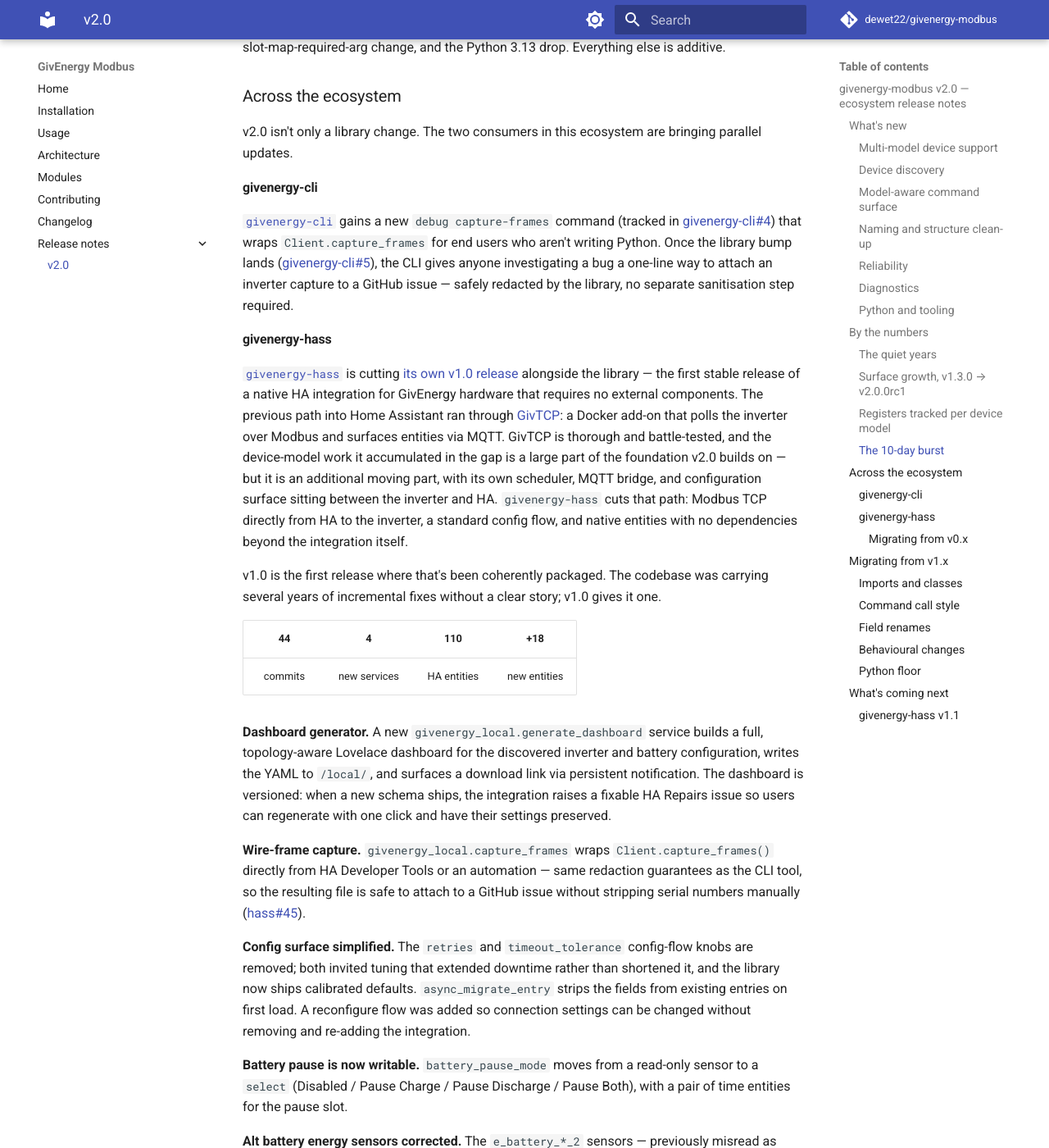
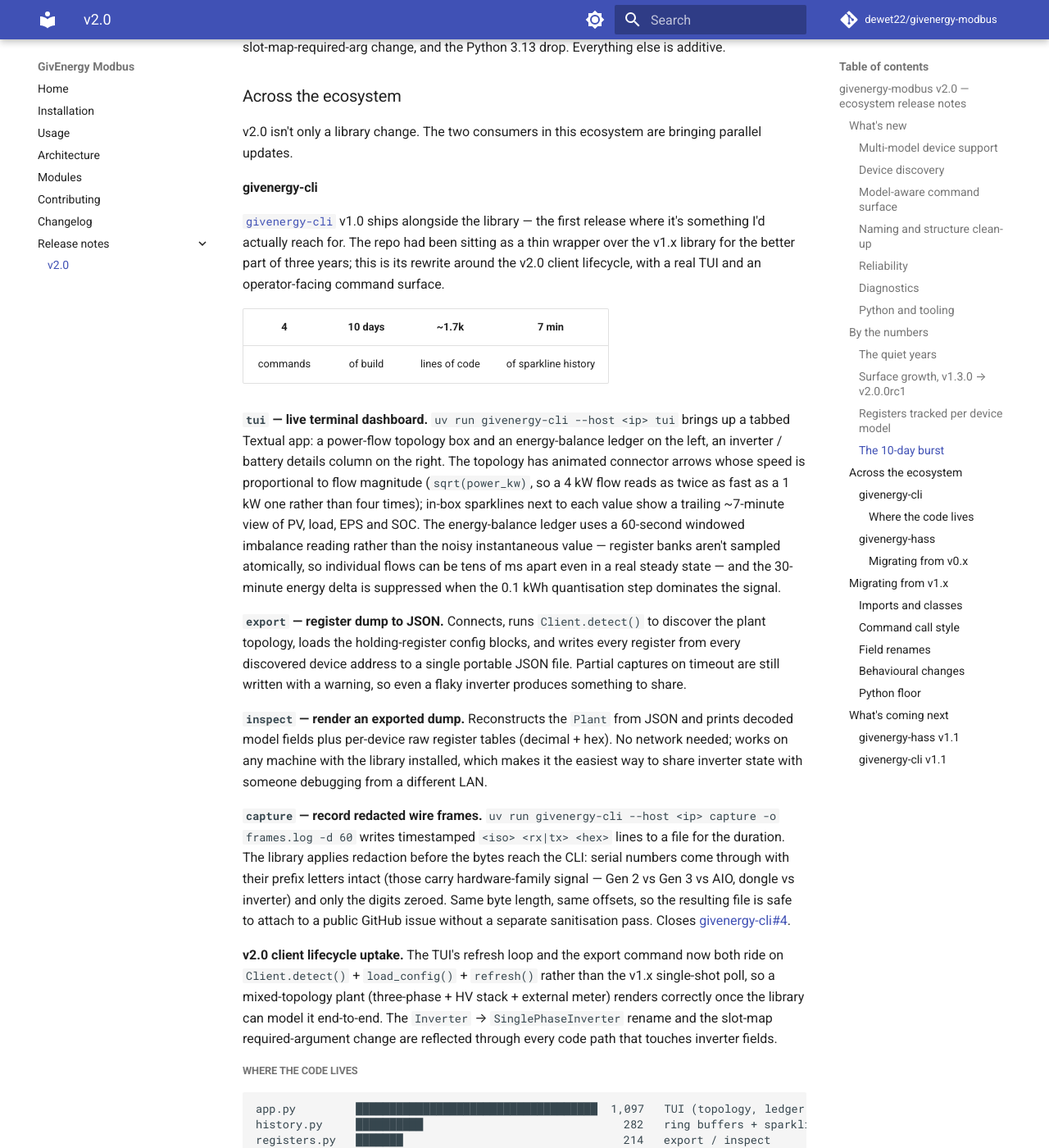
Before and after one commit to dewet22/givenergy-modbus, an MkDocs documentation site: the page built from docs/release-notes/v2.0.md, in a window 1280 px wide and 1400 px high, scrolled down 4565 px. Shown: the whole window at 82% size. Built offline with MkDocs 1.6.1 and Material for MkDocs 9.7.7, drawn with Linux system fonts in a browser that asks for light colours; comment, search, counter and statistics services are not loaded; some of the changed text lies outside the part shown.

Commit message:
docs: enrich cli section of v2.0 release notes with v1.0 ecosystem story
Replaces the one-paragraph cli stub with a fuller section mirroring the
hass section's structure:

- Opening framing positioning cli v1.0 as the operator-facing companion
  to the v2.0 library — the repo had been a thin wrapper for three years
  and this is its rewrite around the v2.0 client lifecycle.
- Hero block (4 commands / 10 days / ~1.7k LOC / 7 min sparkline history).
- Bolded-heading paragraphs for each of the four commands: tui, export,
  inspect, capture. The `capture` command closes givenergy-cli#4, which
  the cli agent implemented alongside the release notes work.
- A "v2.0 client lifecycle uptake" note covering the detect/load_config/
  refresh migration and the SinglePhaseInverter rename flow-through.
- A "Where the code lives" Unicode-bar chart breaking down the 1.7k LOC
  by module — same pattern as the modbus-side per-device register chart.

Adds `### givenergy-cli v1.1` under "What's coming next", mirroring the
existing hass v1.1 subsection.

Content authored by the cli-side agent; reflects what landed across
e84eb2c, f5b17cd, 832686d on the givenergy-cli v1.0 branch.

Changelog: Maintenance

````diff
--- a/docs/release-notes/v2.0.md
+++ b/docs/release-notes/v2.0.md
@@ -125,7 +125,33 @@
 
 ### givenergy-cli
 
-[`givenergy-cli`](https://github.com/dewet22/givenergy-cli) gains a new `debug capture-frames` command (tracked in [givenergy-cli#4](https://github.com/dewet22/givenergy-cli/issues/4)) that wraps `Client.capture_frames` for end users who aren't writing Python. Once the library bump lands ([givenergy-cli#5](https://github.com/dewet22/givenergy-cli/pull/5)), the CLI gives anyone investigating a bug a one-line way to attach an inverter capture to a GitHub issue — safely redacted by the library, no separate sanitisation step required.
+[`givenergy-cli`](https://github.com/dewet22/givenergy-cli) v1.0 ships alongside the library — the first release where it's something I'd actually reach for. The repo had been sitting as a thin wrapper over the v1.x library for the better part of three years; this is its rewrite around the v2.0 client lifecycle, with a real TUI and an operator-facing command surface.
+
+| 4 | 10 days | ~1.7k | 7 min |
+|:--:|:--:|:--:|:--:|
+| commands | of build | lines of code | of sparkline history |
+
+**`tui` — live terminal dashboard.** `uv run givenergy-cli --host <ip> tui` brings up a tabbed Textual app: a power-flow topology box and an energy-balance ledger on the left, an inverter / battery details column on the right. The topology has animated connector arrows whose speed is proportional to flow magnitude (`sqrt(power_kw)`, so a 4 kW flow reads as twice as fast as a 1 kW one rather than four times); in-box sparklines next to each value show a trailing ~7-minute view of PV, load, EPS and SOC. The energy-balance ledger uses a 60-second windowed imbalance reading rather than the noisy instantaneous value — register banks aren't sampled atomically, so individual flows can be tens of ms apart even in a real steady state — and the 30-minute energy delta is suppressed when the 0.1 kWh quantisation step dominates the signal.
+
+**`export` — register dump to JSON.** Connects, runs `Client.detect()` to discover the plant topology, loads the holding-register config blocks, and writes every register from every discovered device address to a single portable JSON file. Partial captures on timeout are still written with a warning, so even a flaky inverter produces something to share.
+
+**`inspect` — render an exported dump.** Reconstructs the `Plant` from JSON and prints decoded model fields plus per-device raw register tables (decimal + hex). No network needed; works on any machine with the library installed, which makes it the easiest way to share inverter state with someone debugging from a different LAN.
+
+**`capture` — record redacted wire frames.** `uv run givenergy-cli --host <ip> capture -o frames.log -d 60` writes timestamped `<iso> <rx|tx> <hex>` lines to a file for the duration. The library applies redaction before the bytes reach the CLI: serial numbers come through with their prefix letters intact (those carry hardware-family signal — Gen 2 vs Gen 3 vs AIO, dongle vs inverter) and only the digits zeroed. Same byte length, same offsets, so the resulting file is safe to attach to a public GitHub issue without a separate sanitisation pass. Closes [givenergy-cli#4](https://github.com/dewet22/givenergy-cli/issues/4).
+
+**v2.0 client lifecycle uptake.** The TUI's refresh loop and the export command now both ride on `Client.detect()` + `load_config()` + `refresh()` rather than the v1.x single-shot poll, so a mixed-topology plant (three-phase + HV stack + external meter) renders correctly once the library can model it end-to-end. The `Inverter` → `SinglePhaseInverter` rename and the slot-map required-argument change are reflected through every code path that touches inverter fields.
+
+#### Where the code lives
+
+```text
+app.py         ████████████████████████████████████  1,097   TUI (topology, ledger, panels)
+history.py     ██████████                              282   ring buffers + sparkline
+registers.py   ███████                                 214   export / inspect
+__main__.py    ████                                    120   typer wiring
+capture.py     ██                                       43   wire-frame logger
+```
+
+Most of the line count is the TUI's compositional plumbing — the power-flow box alone is ~400 lines because it pre-renders every row with per-cell colour spans rather than letting Rich format on the fly. That's the difference between a 7 Hz redraw feeling smooth and seeing connector arrows stutter.
 
 ### givenergy-hass
 
@@ -225,9 +251,11 @@
 - The computed-property facade unifying the battery-energy `_alt` sources behind canonical `e_battery_charge_total` / `e_battery_discharge_total` attributes ([#76](https://github.com/dewet22/givenergy-modbus/issues/76) v2.1 piece). Blocked on capture data from a few inverters across firmware versions via [#66](https://github.com/dewet22/givenergy-modbus/issues/66).
 - Model-specific command mixins for three-phase, EMS, and pause-mode on top of the v2.0 scaffolding ([#75](https://github.com/dewet22/givenergy-modbus/issues/75) v2.1 piece). Pending verification of the register-categorisation ambiguities flagged on the issue.
 - Re-applying the model-layer correctness fixes from [#74](https://github.com/dewet22/givenergy-modbus/issues/74) that were deferred to keep v2.0 scope tight.
-- Bounds-enforcement flip ([#57](https://github.com/dewet22/givenergy-modbus/issues/57)) and field-validation of the inherited register mappings ([#48](https://github.com/dewet22/givenergy-modbus/issues/48)).
+- Bounds-enforcement flip ([#57](https://github.com/dewet22/givenergy-modbus/issues/57)) — the corruption-pattern evidence in [#78](https://github.com/dewet22/givenergy-modbus/issues/78) makes the case for shipping all three enforcement steps together, including bank-level discard in `Plant._commit_bank`. Field-level rejection alone would miss the in-bounds anomalies that account for the majority of observed corruption events. Plus field-validation of the inherited register mappings ([#48](https://github.com/dewet22/givenergy-modbus/issues/48)).
 
 The shape of those is mostly settled; what's not is the empirical signal that should drive the implementation choices. v2.0 establishes the surface that lets that data come in — through the capture tool, through downstream consumers using the new attributes, through actual deployments on mixed topologies.
+
+The capture tool has already produced its first substantial finding: [#78](https://github.com/dewet22/givenergy-modbus/issues/78) characterises two distinct corruption patterns observed on my own plant — a deterministic 16-field response substitution at the dongle's IR(0-59) read of device 0x32 (Pattern A), and field-targeted zero substitution on specific BMS temperature fields (Pattern B). Both pre-date v2.0; neither is fixable upstream now that GivEnergy firmware updates have stopped. The v2.1 bounds-enforcement flip is the library-side mitigation — anyone running v2.0 in HA today will see these patterns as occasional graph spikes; v2.1 will discard the bad poll cycles cleanly.
 
 ### givenergy-hass v1.1
 
@@ -236,4 +264,13 @@
 - **Inverter-bound command API** ([hass#43](https://github.com/dewet22/givenergy-hass/issues/43)): migrate the ~15 `commands.*` call sites across the platform modules to the `inverter.*` instance methods, removing the need to pass `slot_map` at call sites. Gated on the model-specific mixins from [givenergy-modbus#75](https://github.com/dewet22/givenergy-modbus/issues/75).
 - **Unified battery energy sensors**: once the computed-property facade from [givenergy-modbus#76](https://github.com/dewet22/givenergy-modbus/issues/76) lands, the `_alt` sensor variants can be retired in favour of canonical `e_battery_charge_total` / `e_battery_discharge_total` attributes that pick correctly across register banks regardless of model.
 
+### givenergy-cli v1.1
+
+Honest "not yet" items rather than commitments to a particular release:
+
+- **Energy tab.** The TUI exposes a second "Energy" tab that's currently a placeholder. The plan is a cumulative-energy view of the day's flows alongside the existing instantaneous-power view — a counterpart to the imbalance ledger but in kWh.
+- **Write commands.** No CLI surface yet for setting charge targets, slots or modes. The library's inverter-bound command API has them, and the TUI is the obvious home, but the model-specific mixins from [givenergy-modbus#75](https://github.com/dewet22/givenergy-modbus/issues/75) are landing in 2.1 and the cli would rather wait for that scaffolding than build a parallel layer.
+- **Reconnect re-entrancy.** The TUI's auto-reconnect leans on the assumption that the previous reader/writer tasks have self-terminated on EOF before a new `connect()` runs. Tracked upstream at [givenergy-modbus#62](https://github.com/dewet22/givenergy-modbus/issues/62); the TODO sits inline in cli's `app.py` so it doesn't get forgotten when that lands.
+- **`debug` command group.** `capture` sits at the top level for now; if more diagnostic tools accrue, a `debug` namespace would be the natural home and `capture` could move alongside them without changing what it does.
+
 If you ran on v1.x, thanks for sticking around. If you ran on the GivTCP fork in the gap, the work you did with it is the reason v2.0 has the shape it does — particularly the device coverage and the model boundaries.
````
